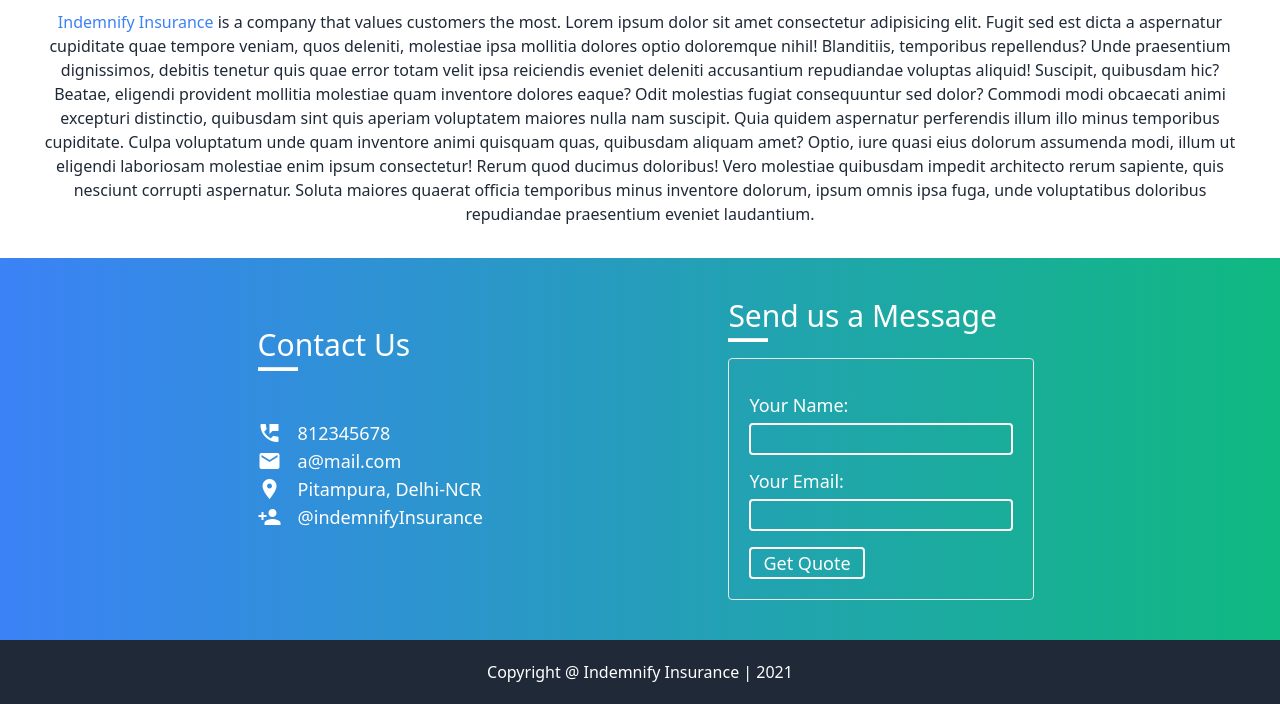
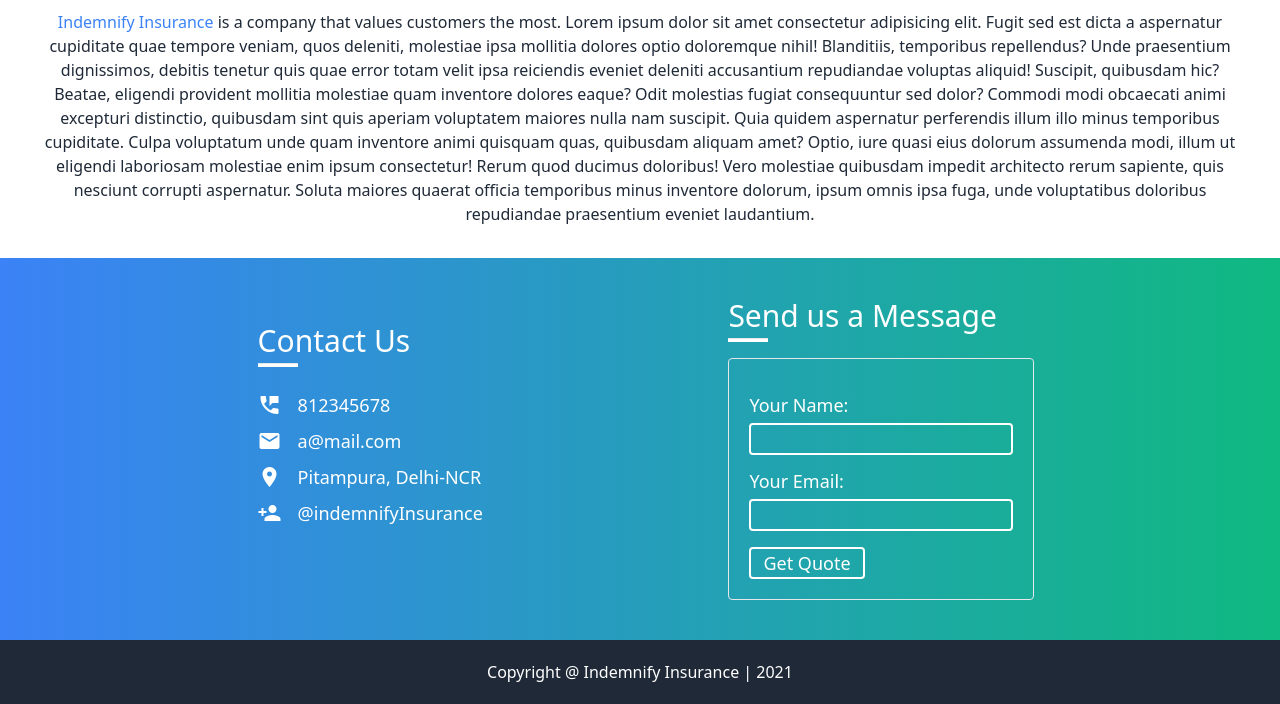
Before and after one commit to CssAvenger/indemnify-Insurance, a plain HTML site: page index.html in a window 1280 px wide. Shown: the part 878-1582 px from the top of the page. Drawn offline with nearby package versions, Linux system fonts and the light colour scheme.

Commit message:
Update index.html

```diff
--- a/index.html
+++ b/index.html
@@ -73,14 +73,14 @@
             <h4 class="text-3xl font-medium ">Contact Us
                 <hr class="mt-1 w-10 h-1 bg-white rounded-10">
             </h4>
-            <span class="flex flex-col mt-5 md:0">
-                <a class="text-lg flex items-center "><span class="material-icons mr-4">perm_phone_msg</span>
+            <span class="flex flex-col mt-5 md:mt-0">
+                <a class="text-lg flex items-center mb-2"><span class="material-icons mr-4">perm_phone_msg</span>
                     812345678</a>
-                <a class="text-lg flex items-center "><span class="material-icons mr-4">email</span>
+                <a class="text-lg flex items-center mb-2"><span class="material-icons mr-4">email</span>
                     a@mail.com</a>
-                <a class="text-lg flex items-center "><span class="material-icons mr-4">location_on</span>
+                <a class="text-lg flex items-center mb-2"><span class="material-icons mr-4">location_on</span>
                     Pitampura, Delhi-NCR</a>
-                <a class="text-lg flex items-center "><span class="material-icons mr-4">person_add</span>
+                <a class="text-lg flex items-center mb-2"><span class="material-icons mr-4">person_add</span>
                     @indemnifyInsurance</a>
             </span>
 
```
